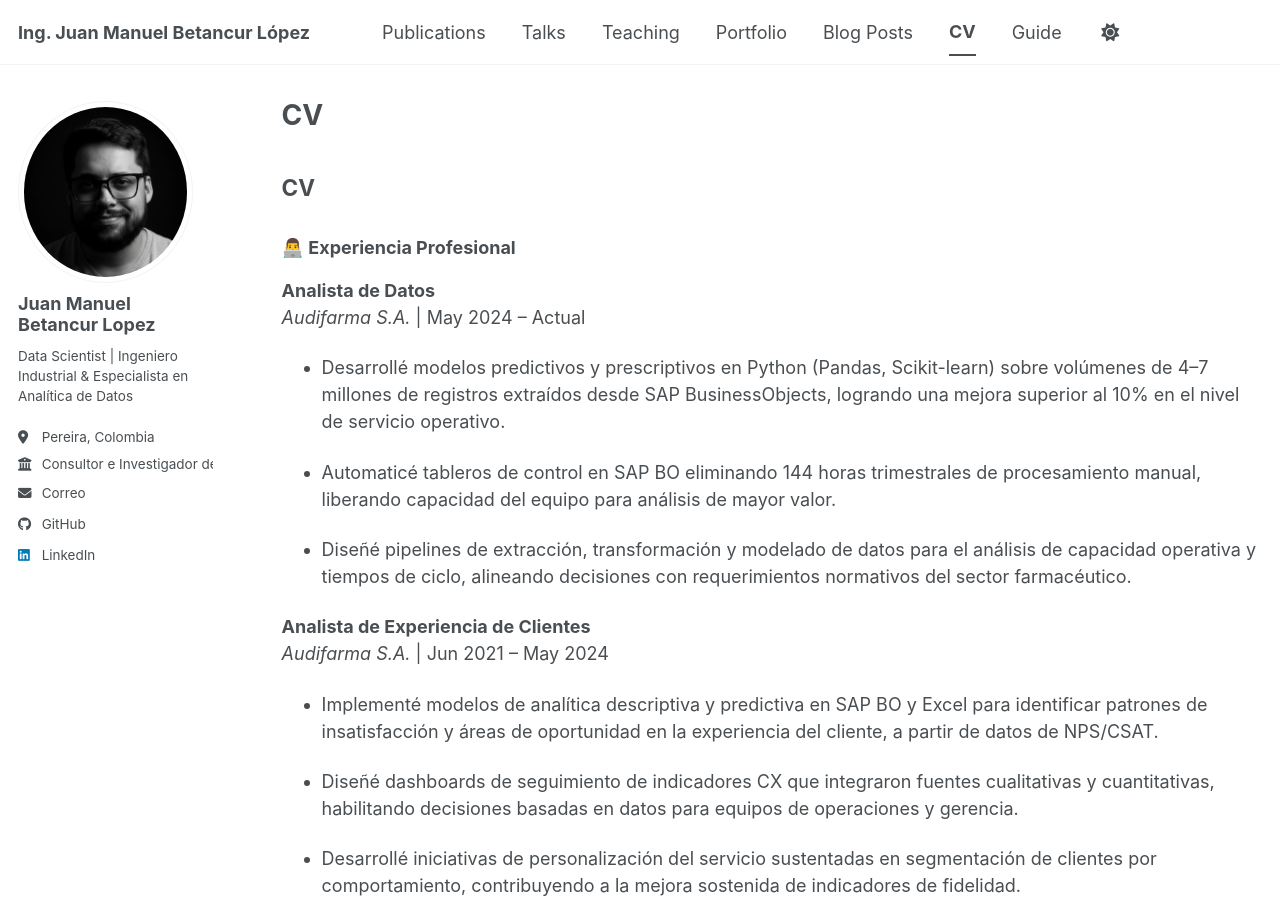
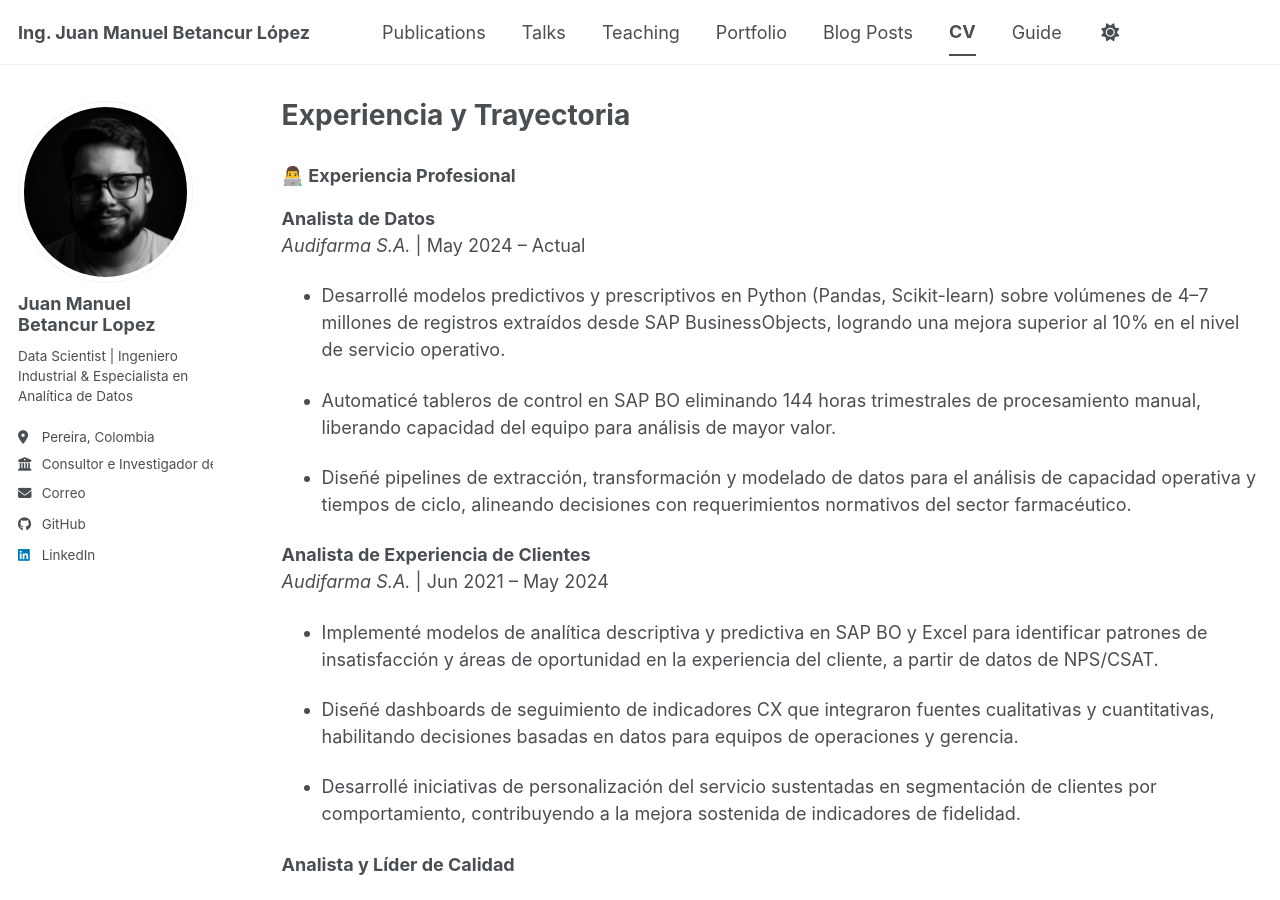
Before and after one commit to ingjuanmbl-jmbl/portafolio-jmbl, a Jekyll site: the page built from _pages/cv.md, in a window 1280 px wide and 900 px high. Built offline with Jekyll 4.4.1, drawn with Linux system fonts in a browser that asks for light colours; a script bundle is joined from its source files by our own code; library files that are not in the unit come from our copies.

```diff
--- a/_pages/cv.md
+++ b/_pages/cv.md
@@ -1,6 +1,6 @@
 ---
 layout: archive
-title: "CV"
+title: "Experiencia y Trayectoria"
 permalink: /cv/
 author_profile: true
 redirect_from:
@@ -8,8 +8,6 @@ redirect_from:
 ---
 
 {% include base_path %}
-
-## CV
 
 ### 👨‍💻 Experiencia Profesional
 
```
